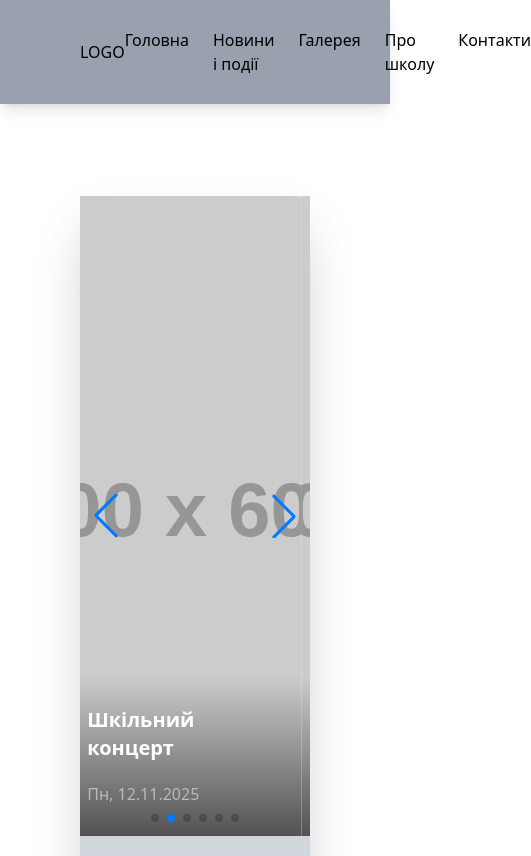
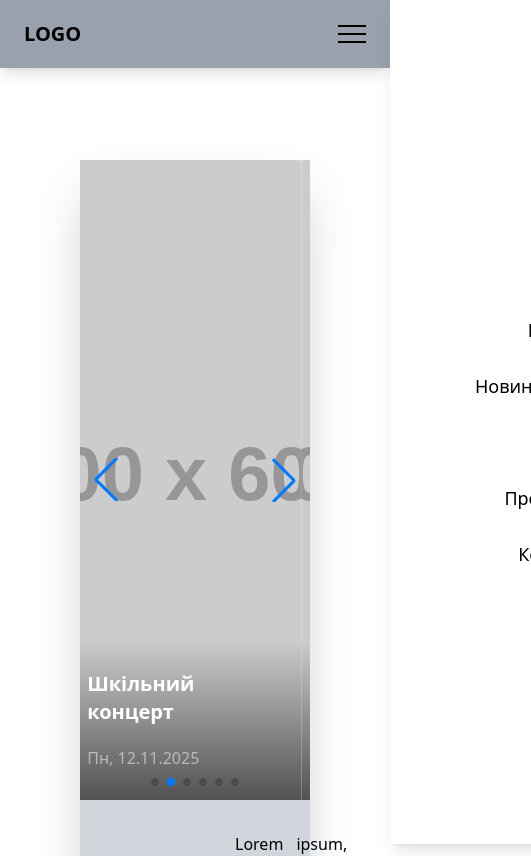
Before and after one commit to zhamanko/school-template, a Vue app: page / in a window 390 px wide. Shown: the top 856 px of the page, 531 px wide, since content can reach past the window. Built offline with nearby package versions, Linux system fonts and the light colour scheme.

Commit message:
feat: refactor Header component; add NavMenu for navigation and enhance mobile menu functionality

```diff
--- a/src/components/Header/Header.vue
+++ b/src/components/Header/Header.vue
@@ -1,29 +1,58 @@
+<script setup>
+import { ref } from 'vue'
+import NavMenu from './NavMenu.vue'
+
+const open = ref(false)
+</script>
+
 <template>
-    <header class="bg-gray-400 shadow-lg flex justify-between items-center px-20 py-7">
+  <header class="bg-gray-400 shadow-lg flex justify-between items-center px-6 lg:px-20 py-5 relative">
+    <!-- LOGO -->
     <div>
-            <RouterLink to="/">LOGO</RouterLink>
+      <RouterLink to="/" class="font-bold text-xl">LOGO</RouterLink>
     </div>
-        <div>
-            <nav>
+
+    <!-- Навігація для великих екранів -->
+    <nav class="hidden lg:block">
       <ul class="flex gap-6">
-                    <li>
-                        <RouterLink to="/">Головна</RouterLink>
-                    </li>
-                    <!-- <li>
-                        <RouterLink to="#">Навчання</RouterLink>
-                    </li> -->
-                    <li>
-                        <RouterLink to="/news-and-events">Новини і події</RouterLink>
-                    </li>
-                    <li>
-                        <RouterLink to="/gallary">Галерея</RouterLink>
-                    </li>
-                    <li>
-                        <RouterLink to="/about">Про школу</RouterLink>
-                    </li>
-                    <li>
-                        <RouterLink to="/contact">Контакти</RouterLink>
-                    </li>
+        <NavMenu />
+      </ul>
+    </nav>
+
+    <!-- Бургер для мобільних -->
+    <button
+      class="relative z-20 flex flex-col justify-center items-center space-y-1.5 lg:hidden"
+      @click="open = !open"
+    >
+      <span
+        class="block w-7 h-[2px] bg-black transition-all duration-300"
+        :class="{ 'rotate-45 translate-y-2': open }"
+      ></span>
+      <span
+        class="block w-7 h-[2px] bg-black transition-all duration-300"
+        :class="{ 'scale-0': open }"
+      ></span>
+      <span
+        class="block w-7 h-[2px] bg-black transition-all duration-300"
+        :class="{ '-rotate-45 -translate-y-2': open }"
+      ></span>
+    </button>
+
+    <!-- Overlay -->
+    <div
+      v-if="open"
+      class="fixed inset-0 bg-black/40 z-10"
+      @click="open = false"
+    ></div>
+
+    <!-- Мобільне меню -->
+    <div
+      class="fixed top-0 right-0 h-screen w-[250px] bg-white p-10 pt-20 z-10 shadow-lg transition-transform duration-300"
+      :class="{ 'translate-x-full': !open, 'translate-x-0': open }"
+    >
+      <nav class="flex flex-col justify-center h-full">
+        <ul class="text-lg space-y-7 text-end">
+          <NavMenu />
         </ul>
       </nav>
     </div>
--- /dev/null
+++ b/src/components/Header/NavMenu.vue
@@ -0,0 +1,17 @@
+<template>
+    <li>
+        <RouterLink to="/">Головна</RouterLink>
+    </li>
+    <li>
+        <RouterLink to="/news-and-events">Новини і події</RouterLink>
+    </li>
+    <li>
+        <RouterLink to="/gallary">Галерея</RouterLink>
+    </li>
+    <li>
+        <RouterLink to="/about">Про школу</RouterLink>
+    </li>
+    <li>
+        <RouterLink to="/contact">Контакти</RouterLink>
+    </li>
+</template>
```
Lines whose indentation alone changed are shown as unchanged.
